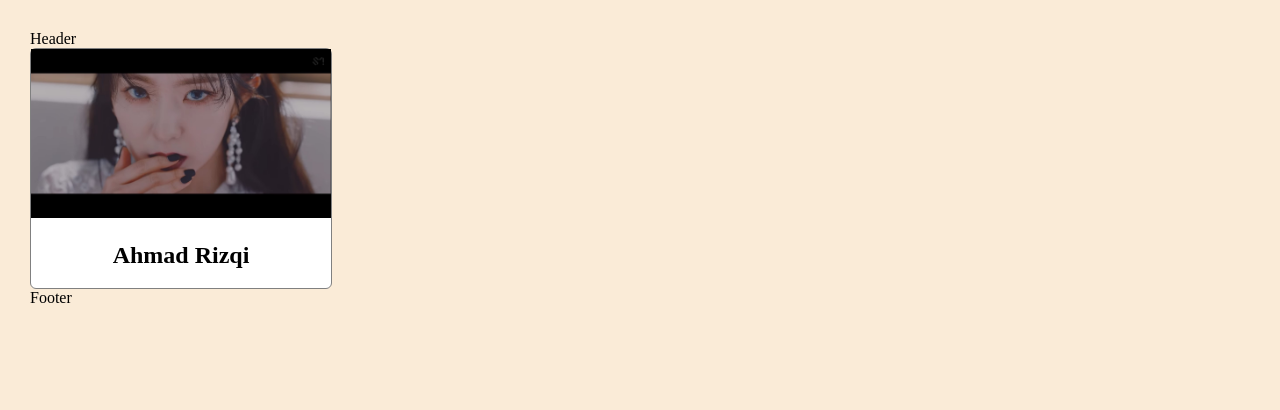
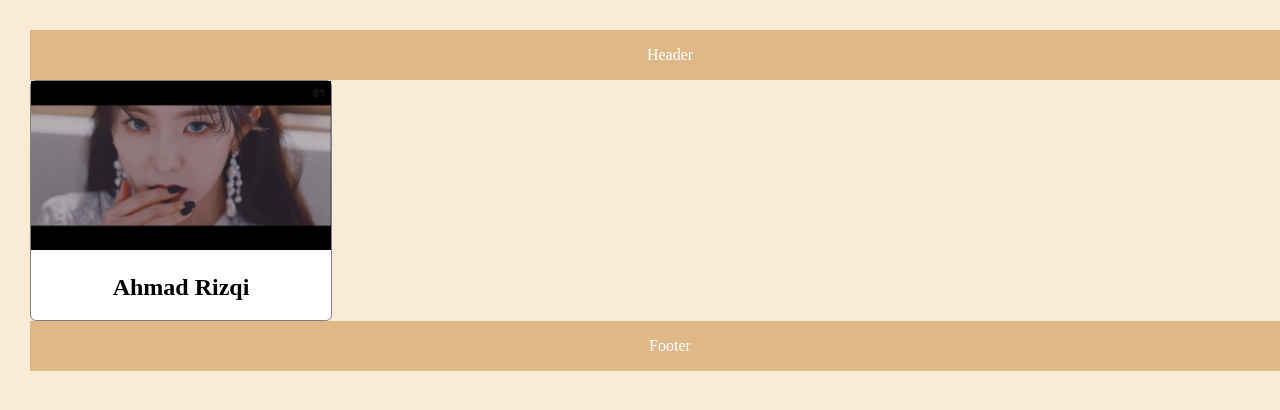
Before and after one commit to ahmadrzq/sourcekode, a plain HTML site: page index.html in a window 1280 px wide. Shown: the top 410 px of the page. Drawn offline with Linux system fonts and the light colour scheme.

Commit message:
no message

```diff
--- a/style.css
+++ b/style.css
@@ -20,11 +20,7 @@ body {
   text-align: center;
 }
 
-<<<<<<< HEAD
 #footer {
-=======
-#header {
->>>>>>> development-1.0
     width: 100%;
     height: 50px;
     line-height: 50px;
@@ -32,3 +28,12 @@ body {
     text-align: center;
     color: white;
  }
+
+#header {
+    width: 100%;
+    height: 50px;
+    line-height: 50px;
+    background-color: burlywood;
+    text-align: center;
+    color: white;
+ }
```
